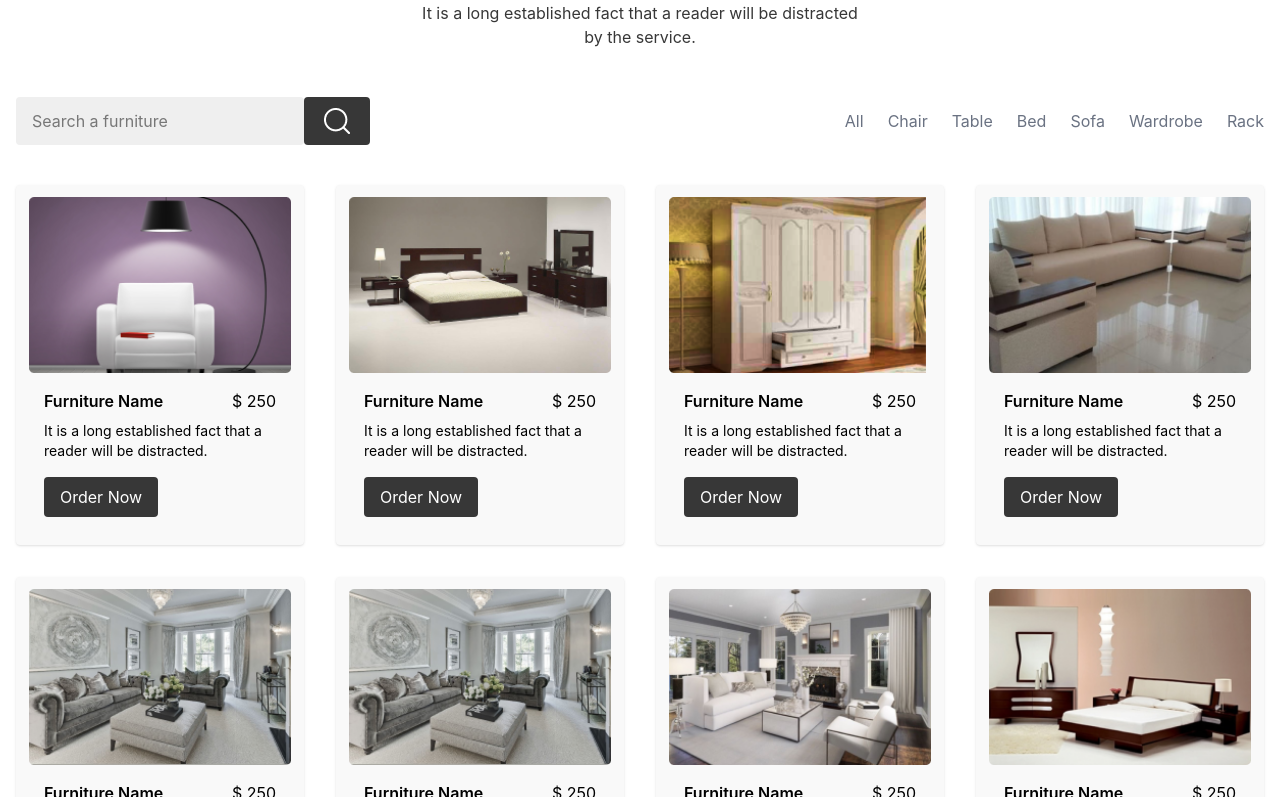
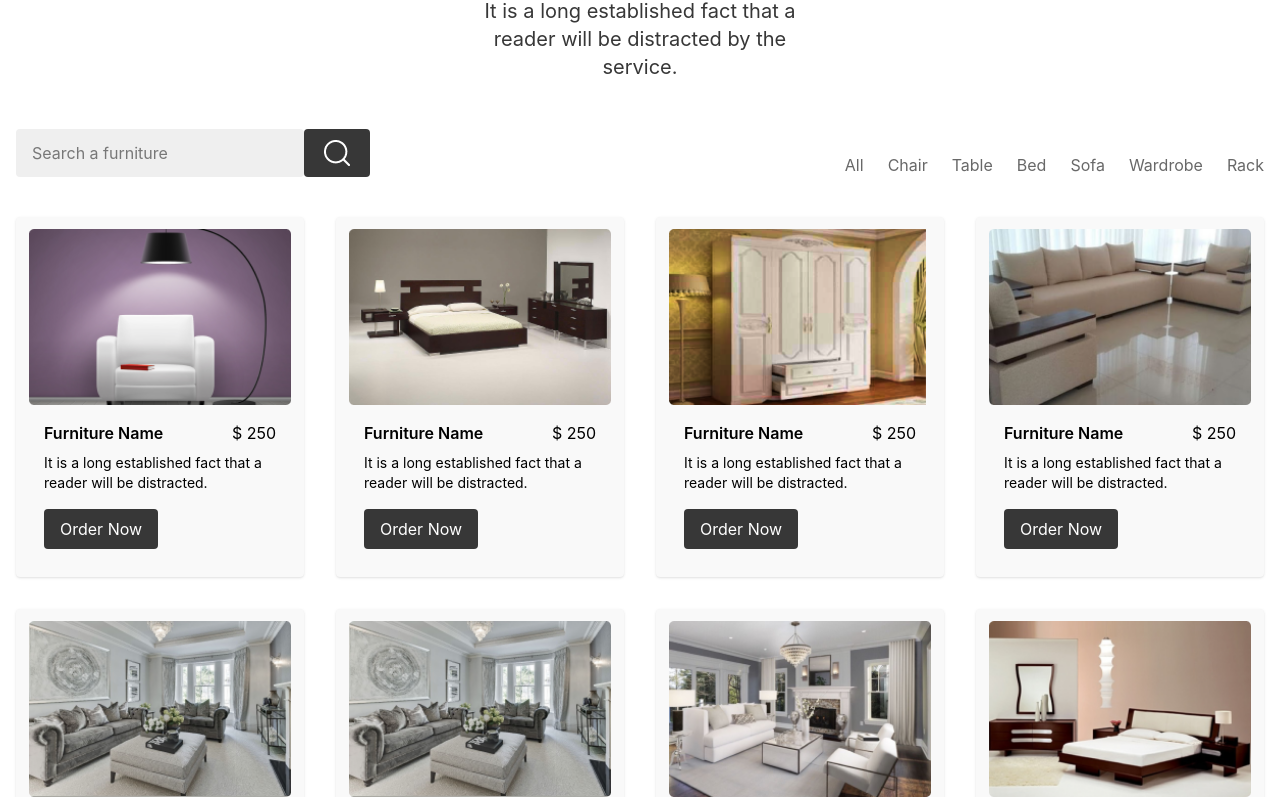
Before and after one commit to katyaivv/exam, a website built with Vite: page index.html in a window 1280 px wide. Shown: the part 99-896 px from the top of the page. Built offline with nearby package versions, Linux system fonts and the light colour scheme.

Commit message:
готово

```diff
--- a/index.html
+++ b/index.html
@@ -10,14 +10,14 @@
 
 <body>
   <div class="text-center py-12">
-    <h1 class="text-4xl mb-3 text-[#000000]">Our Furniture</h1>
+    <h1 class="text-3xl mb-3 text-[#000000]">Our Furniture</h1>
 
-    <p class="text-[#373737] max-w-md mx-auto">
+    <p class="text-[#373737] text-xl w-[360px] mx-auto ">
       It is a long established fact that a reader will be distracted by the service.
     </p>
   </div>
 
-<div class="max-w-7xl mx-auto px-4 mb-10 flex items-center justify-between">
+<div class="max-w-7xl mx-auto px-4 mb-10 flex items-center justify-between flex-col md:flex-row">
 
   <div class="flex">
     <input
@@ -31,19 +31,17 @@
     </button>
   </div>
 
-  <div class="flex gap-6 text-gray-500">
-    <a href="#" class="text-gray-500 hover:text-gray-900 transition-colors duration-200">All</a>
-    <a href="#" class="text-gray-500 hover:text-gray-900 transition-colors duration-200">Chair</a>
-    <a href="#" class="text-gray-500 hover:text-gray-900 transition-colors duration-200">Table</a>
-    <a href="#" class="text-gray-500 hover:text-gray-900 transition-colors duration-200">Bed</a>
-    <a href="#" class="text-gray-500 hover:text-gray-900 transition-colors duration-200">Sofa</a>
-    <a href="#" class="text-gray-500 hover:text-gray-900 transition-colors duration-200">Wardrobe</a>
-    <a href="#" class="text-gray-500 hover:text-gray-900 transition-colors duration-200">Rack</a>
+  <div class="flex gap-6 text-[#686868] sm:pt-6 md:pt-6">
+    <a href="#" class="hover:text-[#000000] transition-colors">All</a>
+    <a href="#" class="hover:text-[#000000] transition-colors">Chair</a>
+    <a href="#" class="hover:text-[#000000] transition-colors">Table</a>
+    <a href="#" class="hover:text-[#000000] transition-colors">Bed</a>
+    <a href="#" class="hover:text-[#000000] transition-colors">Sofa</a>
+    <a href="#" class="hover:text-[#000000] transition-colors">Wardrobe</a>
+    <a href="#" class="hover:text-[#000000] transition-colors">Rack</a>
   </div>
 
 </div>
-
-
 
   <div class="container mx-auto px-4 grid grid-cols-1 sm:grid-cols-2 lg:grid-cols-4 gap-8">
   </div>
--- a/src/card.js
+++ b/src/card.js
@@ -15,7 +15,7 @@ export default function card(elem) {
           ${elem.description}
         </p>
 
-        <button class="mt-4 px-4 py-2  bg-[#373737] text-white rounded">
+        <button class="mt-4 px-4 py-2  bg-[#373737] text-white rounded hover:bg-[#151DE01C]">
           Order Now
         </button>
       </div>
```
